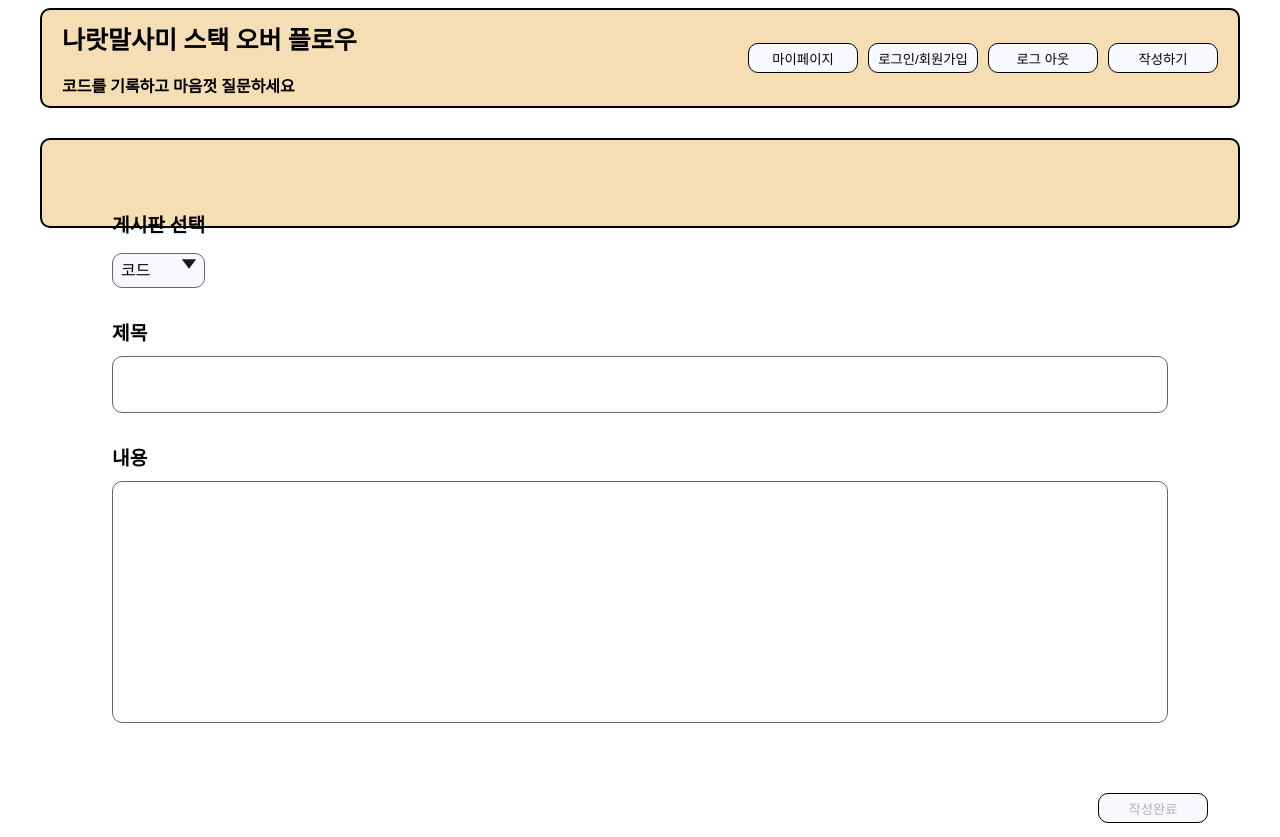
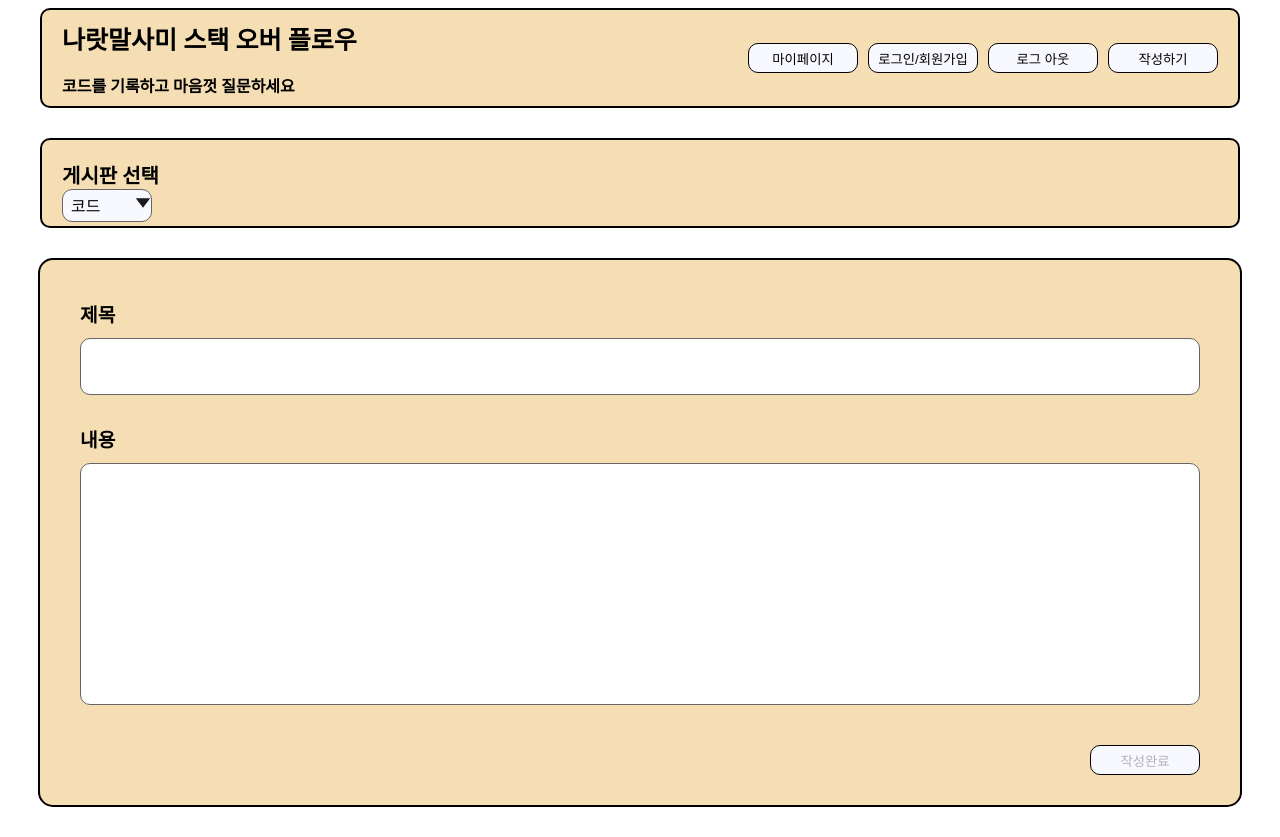
Before and after one commit to kasucco/hanghaeweek6front, a React (Create React App) app: page /form in a window 1280 px wide. Built offline with nearby package versions, Linux system fonts and the light colour scheme; the HTML template or start-up script is replaced by a standard one.

Commit message:
전체 Css 수정

```diff
--- a/src/commponents/SelectBox.js
+++ b/src/commponents/SelectBox.js
@@ -36,8 +36,8 @@ export const SelectBox = ({ options, parentsFunction }) => {
         </Select>
       </FlexBox>
       <IconSVG
-        width="20"
-        height="20"
+        width="10"
+        height="0"
         viewBox="0 0 20 20"
         fill="none"
         xmlns="http://www.w3.org/2000/svg"
@@ -55,10 +55,9 @@ export const SelectBox = ({ options, parentsFunction }) => {
 
 // focus 시에 border-color를 red로 변경
 export const Select = styled.select`
-  margin: 0;
-  min-width: 0;
+  width: 90px;
+  height: 33px;
   display: block;
-  width: 100%;
   padding: 8px 8px;
   font-size: inherit;
   line-height: inherit;
@@ -81,11 +80,11 @@ const IconSVG = styled.svg`
   align-self: center;
   width: 24px;
   height: 24px;
+  margin-bottom: 7px;
 `;
 const LabelBox = styled.label`
-  margin-bottom: 15px;
   font-weight: bold;
-  font-size: larger;
+  font-size: 20px;
 `;
 const FlexBox = styled.div`
   display: flex;
--- a/src/pages/detail/Detail.js
+++ b/src/pages/detail/Detail.js
@@ -38,7 +38,9 @@ function Detail() {
   };
   return (
     <>
-      <Layout>
+      <Layout></Layout>
+      <Wrap>
+        <InnerWrap>
           <Content>
             <button onClick={() => navigate(`/modify/${params.id}`)}>
               수정하기
@@ -49,17 +51,30 @@ function Detail() {
             <div>내용:{detail.content}</div>
           </Content>
           <Comment />
-      </Layout>
+        </InnerWrap>
+      </Wrap>
     </>
   );
 }
 
 export default Detail;
 
+const Wrap = styled.div`
+  width: 1200px;
+  height: 550px;
+  margin: 0 auto;
+  display: flex;
+  align-items: center;
+`;
+
+const InnerWrap = styled.div`
+  width: 100%;
+  height: 400px;
+  background-color: white;
+  border: 2px solid black;
+  border-radius: 15px;
+`;
+
 const Content = styled.div`
-  width: 90%;
-  height: 600px;
-  margin: 0 auto;
-  background-color: white;
-  border: 1px solid black;
+  padding: 20px;
 `;
--- a/src/pages/members/MembersLogin.js
+++ b/src/pages/members/MembersLogin.js
@@ -1,5 +1,5 @@
 import React, { useEffect } from "react";
-import Layout from "../../shared/Layout";
+import Header from "../../shared/Header";
 import { useDispatch } from "react-redux";
 import { AcyncGetMember, AcyncLoginMember } from "./membersSlice";
 import { useNavigate } from "react-router-dom";
@@ -7,6 +7,7 @@ import { useForm } from "react-hook-form";
 import Button from "../../shared/Button";
 import { useState } from "react";
 import * as MB from "./membersCSS";
+import styled from "styled-components";
 
 function MembersLogin() {
   const dispatch = useDispatch();
@@ -27,7 +28,8 @@ function MembersLogin() {
     formState: { errors },
   } = useForm({ mode: "onBlur" });
   return (
-    <Layout>
+    <>
+      <Header></Header>
       <MB.StContainer>
         <MB.StTitle>로그인</MB.StTitle>
         <MB.Stform
@@ -89,17 +91,25 @@ function MembersLogin() {
             />
             <MB.Warn>{errors?.body?.message}</MB.Warn>
           </MB.Stwrap>
-
+          <ButtonBox>
             <Button onClick={() => navigate("/members/signup")} size="lg">
               가입하기
             </Button>
             <Button onClick={onLoginHandler} size="lg">
               로그인하기
             </Button>
+          </ButtonBox>
         </MB.Stform>
       </MB.StContainer>
-    </Layout>
+    </>
   );
 }
 
 export default MembersLogin;
+
+const ButtonBox = styled.div`
+  margin-top: 20px;
+  Button {
+    margin-bottom: 20px;
+  }
+`;
--- a/src/pages/mypage/Mycard.js
+++ b/src/pages/mypage/Mycard.js
@@ -32,7 +32,8 @@ const Mycard = () => {
   const { findAllPost } = useSelector((state) => state.posts.findAllPost);
 
   return (
-    <LayoutTop>
+    <>
+      <Wrap>
         <BoxTitle>내가 쓴 글</BoxTitle>
         <TextAll>
           <GridUl>
@@ -44,7 +45,7 @@ const Mycard = () => {
               })}
           </GridUl>
         </TextAll>
-      {/* <BoxTitle>내가 저장한 글</BoxTitle>
+        <BoxTitle>내가 저장한 글</BoxTitle>
         <TextAll>
           <GridUl>
             <MyBox>
@@ -68,18 +69,27 @@ const Mycard = () => {
               <TextSizeP>테스트내용입니다 길면 짤려야해요 </TextSizeP>
             </MyBox>
           </GridUl>
-      </TextAll> */}
-    </LayoutTop>
+        </TextAll>
+      </Wrap>
+    </>
   );
 };
 
 export default Mycard;
 
+const Wrap = styled.div`
+  margin: 30px auto;
+  width: 1200px;
+  border: 3px solid black;
+  border-radius: 15px;
+  background-color: wheat;
+`;
+
 const MyBox = styled.div`
   border: 2px solid gray;
   border-radius: 15px;
   padding: 10px;
-  /* background-color: aquamarine; */
+  background-color: white;
 `;
 
 const TextSize = styled.h1`
@@ -109,8 +119,9 @@ const GridUl = styled.ul`
   grid-template-columns: repeat(4, 1fr);
   padding-left: 0;
   grid-gap: 20px;
-  width: 100%;
-  /* background-color: gold; */
+  width: 90%;
+  margin: 0 auto;
+  margin-bottom: 20px;
 `;
 
 const BoxTitle = styled.h1`
--- a/src/pages/mypage/Mypage.js
+++ b/src/pages/mypage/Mypage.js
@@ -59,8 +59,8 @@ function Mypage() {
         >
           회원 삭제하기
         </button>
-        <Mycard />
       </Layout>
+      <Mycard />
     </>
   );
 }
--- a/src/pages/post/Form.js
+++ b/src/pages/post/Form.js
@@ -46,18 +46,8 @@ function Form() {
   };
 
   return (
+    <>
       <Layout>
-      <Buttonbox>
-        {/* <Button
-          onClick={() => {
-            navigate("/");
-          }}
-        >
-          이전으로
-        </Button> */}
-      </Buttonbox>
-      <Formbox>
-        <Inputbox>
         <SelectBox
           SelectBox
           options={OPTIONS}
@@ -66,7 +56,10 @@ function Form() {
           value={inputs.name}
           parentsFunction={parentsFunction}
         />
-
+      </Layout>
+      <Wrap>
+        <Formbox>
+          <Inputbox>
             <FlexBox>
               <LabelBox>제목</LabelBox>
               <Titleinput
@@ -101,10 +94,19 @@ function Form() {
             작성완료
           </Button>
         </Buttonbox>
-    </Layout>
+      </Wrap>
+    </>
   );
 }
 export default Form;
+
+const Wrap = styled.div`
+  width: 1200px;
+  margin: 30px auto;
+  border: 2px solid black;
+  border-radius: 15px;
+  background-color: wheat;
+`;
 
 const Formbox = styled.form`
   padding: 20px;
@@ -153,6 +155,7 @@ const Contentinput = styled.textarea`
 `;
 
 const Buttonbox = styled.div`
-  background: transparent;
-  text-align: right;
+  position: relative;
+  bottom: 30px;
+  right: 40px;
 `;
--- a/src/pages/post/Main.js
+++ b/src/pages/post/Main.js
@@ -47,10 +47,6 @@ function Main() {
               질문
             </div>
           </Gnb>
-          <div>
-            <input placeholder="키워드 검색"></input>
-            <button>검색</button>
-          </div>
         </Nav>
       </Layout>
 
@@ -92,6 +88,7 @@ const Nav = styled.div`
 
 const Gnb = styled.div`
   width: 400px;
+  line-height: 50px;
   display: flex;
   justify-content: space-around;
   font-size: 20px;
--- a/src/shared/Layout.js
+++ b/src/shared/Layout.js
@@ -21,8 +21,8 @@ export const LayoutTop = styled.div`
 
 const Layouts = styled.div`
   box-sizing: border-box;
-  padding: 30px;
   border: 2px solid #000;
+  padding: 20px;
   border-radius: 10px;
   background-color: wheat;
   height: 90px;
```
Lines whose indentation alone changed are shown as unchanged.
